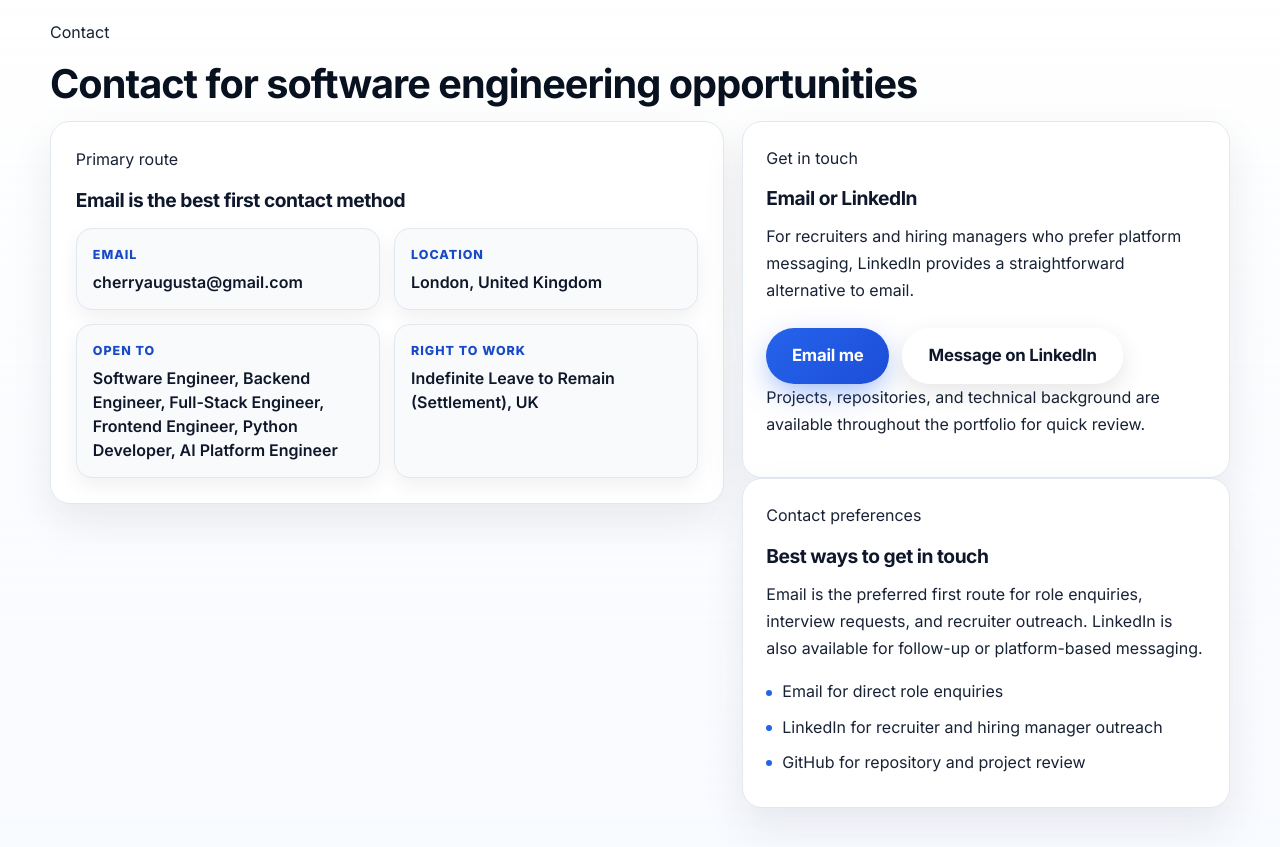
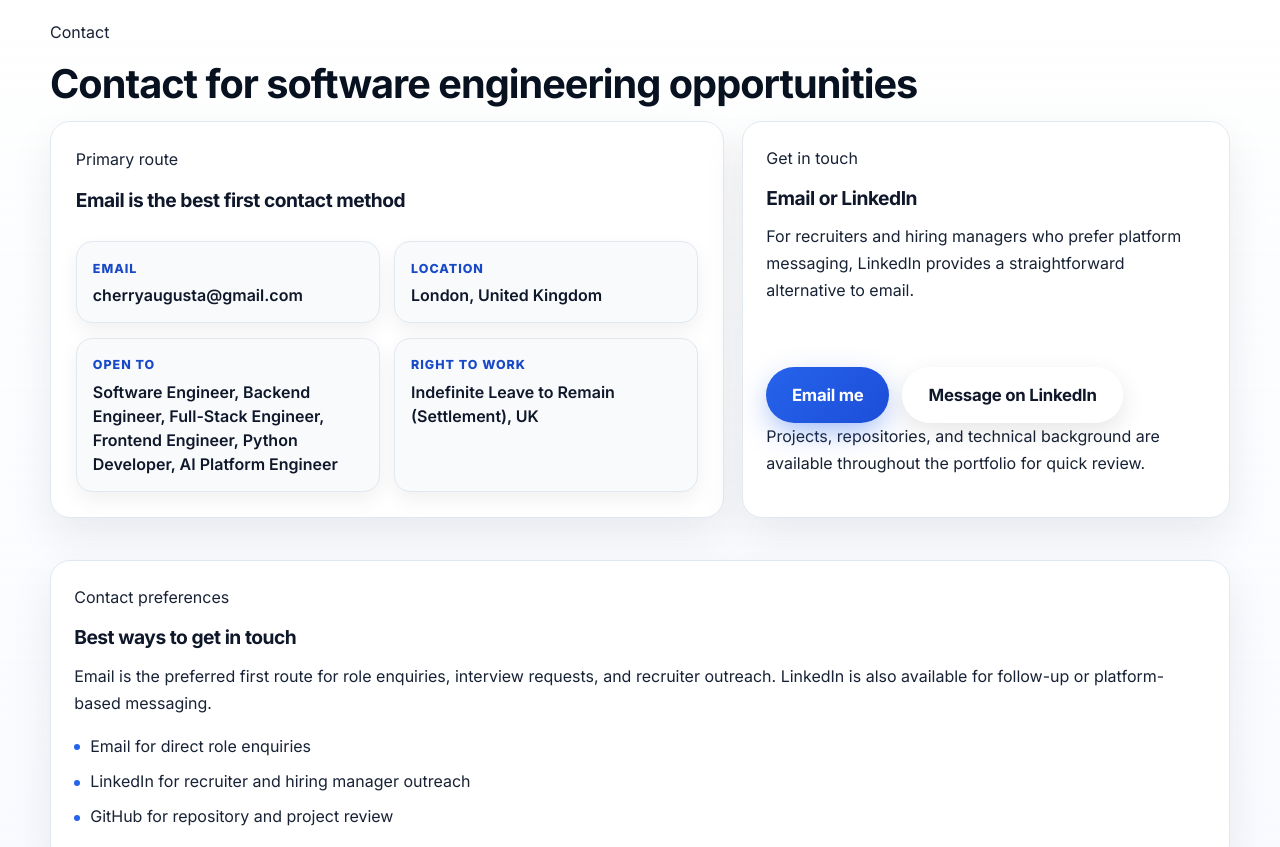
Before and after one commit to cherryaugusta/portfolio-single-page, a plain HTML site: page index.html in a window 1280 px wide. Shown: the part 8520-9367 px from the top of the page. Drawn offline with Linux system fonts and the light colour scheme.

Commit message:
Refine Contact section layout: equal height cards and full-width preferences

```diff
--- a/index.html
+++ b/index.html
@@ -480,11 +480,11 @@
         </div>
 
         <div class="contact-layout">
-          <article class="card contact-primary-card">
+          <article class="card contact-primary-card" style="display: flex; flex-direction: column;">
             <p class="section-kicker">Primary route</p>
             <h3>Email is the best first contact method</h3>
 
-            <div class="contact-facts" aria-label="Contact and availability details">
+            <div class="contact-facts" aria-label="Contact and availability details" style="flex-grow: 1;">
               <div class="contact-fact">
                 <span class="contact-fact-label">Email</span>
                 <a class="contact-fact-value" href="mailto:cherryaugusta@gmail.com?subject=Portfolio%20website%20enquiry">cherryaugusta@gmail.com</a>
@@ -504,8 +504,7 @@
             </div>
           </article>
 
-          <div class="contact-side-column">
-            <article class="card contact-action-card contact-secondary-card">
+          <article class="card contact-action-card contact-secondary-card" style="display: flex; flex-direction: column;">
             <p class="section-kicker section-kicker-light">Get in touch</p>
             <h3>Email or LinkedIn</h3>
             <p class="form-note">
@@ -530,7 +529,6 @@
               <li>GitHub for repository and project review</li>
             </ul>
           </article>
-          </div>
         </div>
       </div>
     </section>
--- a/styles.css
+++ b/styles.css
@@ -850,3 +850,28 @@ hr {
     padding: 1rem;
   }
 }
+
+.contact-primary-card,
+.contact-action-card {
+  display: flex;
+  flex-direction: column;
+  height: 100%;
+}
+
+.contact-primary-card .contact-facts {
+  flex-grow: 1;
+}
+
+.contact-action-card {
+  display: flex;
+  flex-direction: column;
+}
+
+.contact-action-card .form-note {
+  flex-grow: 1;
+}
+
+.contact-preferences-card {
+  grid-column: 1 / -1;
+  margin-top: 1.5rem;
+}
```
Lines whose indentation alone changed are shown as unchanged.
